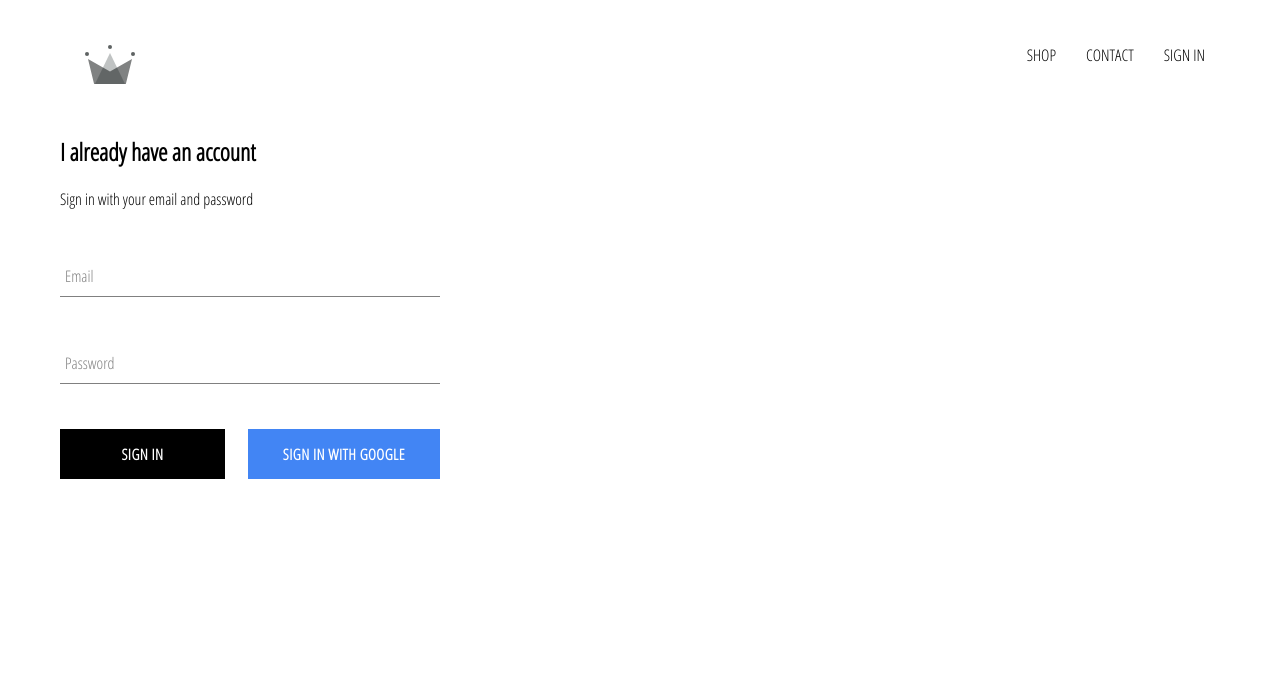
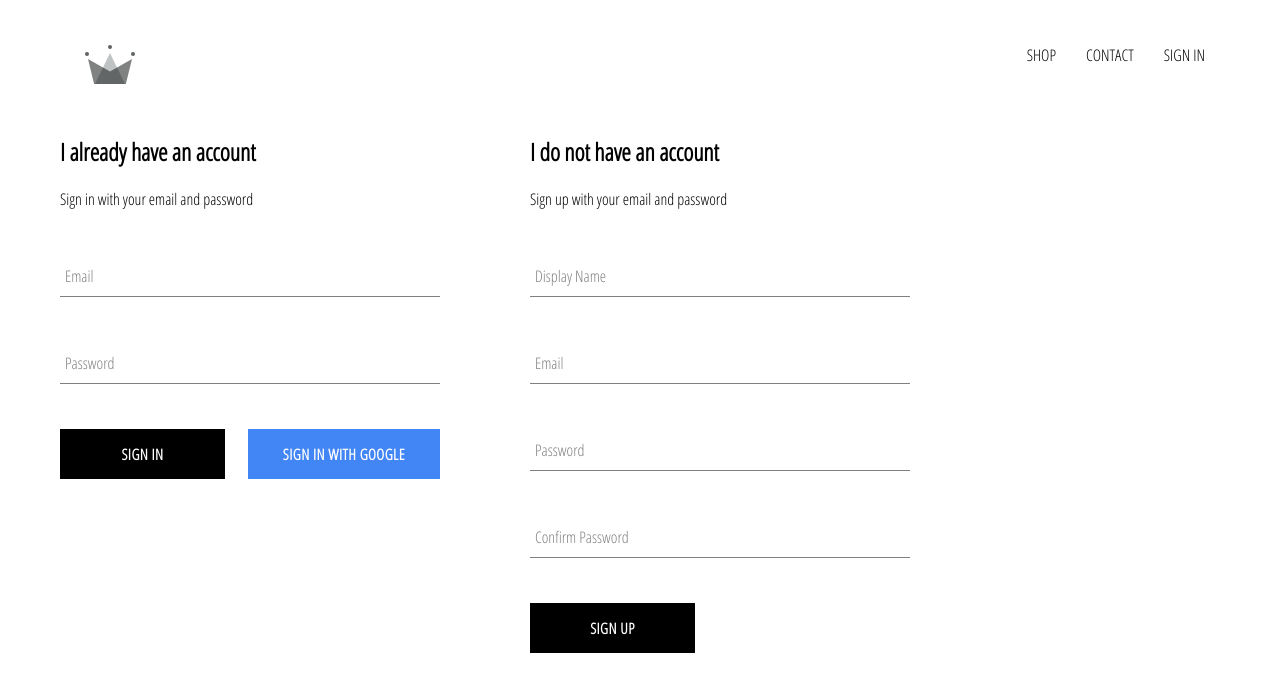
Before and after one commit to stoosmith/crwn-clothing, a React (Create React App) app: page /signin in a window 1280 px wide. Shown: the top 692 px of the page. Built offline with nearby package versions, Linux system fonts and the light colour scheme; no server answers.

Commit message:
sign in component and firebase createUser

```diff
--- a/src/App.js
+++ b/src/App.js
@@ -8,7 +8,7 @@
 import Header from './components/header/header.component';
 import SignInAndSignUpPage from './pages/sign-in-and-sign-up/sign-in-and-sign-up.component';
 import Playground1 from './pages/playground/playground1.component';
-import { auth } from './firebase/firebase.utils';
+import { auth, createUserProfileDocument } from './firebase/firebase.utils';
 
 class App extends React.Component {
   constructor() {
@@ -23,18 +23,32 @@
   unsubscribeFromAuth = null
 
   componentDidMount() {
-  this.unsubscribeFromAuth = auth.onAuthStateChanged(user => {
-    this.setState({ currentUser: user });
+    this.unsubscribeFromAuth = auth.onAuthStateChanged(async userAuth => {
+      /*this.setState({ currentUser: user })*/
+      /*createUserProfileDocument(user);*/
+      if (userAuth) {
+        const userRef = await createUserProfileDocument(userAuth);
 
-    console.log(user);
-  })
+        userRef.onSnapshot(snapShot => {
+          this.setState({
+            currentUser: {
+              id: snapShot.id,
+              ...snapShot.data()
+            }
+          });
+          console.log(this.state);
+        });
+      } else {
+        this.setState({ currentUser: userAuth });
+      }
+    });
   }
 
-componentWillUnmount(){
+  componentWillUnmount() {
     this.unsubscribeFromAuth();
   };
 
-  render () {
+  render() {
     return (
       <div>
         <Header currentUser={this.state.currentUser} />
--- /dev/null
+++ b/src/components/sign-up/sign-up.component.jsx
@@ -0,0 +1,102 @@
+import React from 'react';
+import FormInput from '../form-input/form-input.component';
+import CustomButton from '../custom-button/custom-button.component';
+import { auth, createUserProfileDocument } from '../../firebase/firebase.utils';
+
+import './sign-up.styles.scss';
+
+class SignUp extends React.Component {
+    constructor(){
+        super();
+
+        this.state = {
+            displayName: '',
+            email: '',
+            password: '',
+            confirmPassword: ''
+        }
+    }
+
+handleSubmit = async event => {
+    event.preventDefault();
+
+    const { displayName, email, password, confirmPassword } = this.state;
+
+    if(password !== confirmPassword) {
+        alert("password don't match");
+        return;
+    }
+
+    try {
+        const { user } = await auth.createUserWithEmailAndPassword(email, password);
+
+        await createUserProfileDocument(user, { displayName });
+
+        this.setState( {
+            displayName: '',
+            email: '',
+            password: '',
+            confirmPassword: ''
+        })
+
+    } catch (error) {
+        console.log(error);
+    }
+
+};
+
+handleChange = event => {
+    const {name, value} = event.target;
+
+    this.setState({ [name]: value });
+};
+
+    render() {
+        const { displayName, email, password, confirmPassword } = this.state;
+        return(
+            <div className='sign-up'>
+                <h2 className='title'>I do not have an account</h2>
+                <span>Sign up with your email and password</span>
+                <form className='sign-up-form' onSubmit={this.handleSubmit}>
+                    <FormInput
+                        type='text'
+                        name='displayName'
+                        value={displayName}
+                        onChange={this.handleChange}
+                        label='Display Name'
+                        required
+                        />
+                    <FormInput
+                        type='email'
+                        name='email'
+                        value={email}
+                        onChange={this.handleChange}
+                        label='Email'
+                        required
+                        />
+                    <FormInput
+                        type='password'
+                        name='password'
+                        value={password}
+                        onChange={this.handleChange}
+                        label='Password'
+                        required
+                        />
+                    <FormInput
+                        type='password'
+                        name='confirmPassword'
+                        value={confirmPassword}
+                        onChange={this.handleChange}
+                        label='Confirm Password'
+                        required
+                        />
+                    <CustomButton type='submit'>Sign Up</CustomButton>
+
+                </form>
+            </div>
+        )
+    }
+
+}
+
+export default SignUp;
--- /dev/null
+++ b/src/components/sign-up/sign-up.styles.scss
@@ -0,0 +1,9 @@
+.sign-up {
+    display: flex;
+    flex-direction: column;
+    width: 380px;
+
+    .title {
+        margin: 10px, 0;
+    }
+}
--- a/src/firebase/firebase.utils.js
+++ b/src/firebase/firebase.utils.js
@@ -11,7 +11,33 @@
 	messagingSenderId: "402759210856",
 	appId: "1:402759210856:web:b5b9d1b5b75fe2a429e8dd",
 	measurementId: "G-MJ9GW35YE9"
+};
+
+export const createUserProfileDocument = async (userAuth, additionalData) => {
+	if (!userAuth) return;
+
+	const userRef = firestore.doc(`users/${userAuth.uid}`);
+	const snapShot = await userRef.get();
+
+	if (!snapShot.exists) {
+		const { displayName, email } = userAuth;
+		const createdAt = new Date();
+
+		try {
+			await userRef.set({
+				displayName,
+				email,
+				createdAt,
+				...additionalData
+			});
+		} catch (error) {
+			console.log('error creating user', error.message);
 		}
+	}
+
+	return userRef;
+}
+
 
 firebase.initializeApp(config);
 
--- a/src/pages/sign-in-and-sign-up/sign-in-and-sign-up.component.jsx
+++ b/src/pages/sign-in-and-sign-up/sign-in-and-sign-up.component.jsx
@@ -1,12 +1,14 @@
 import React from 'react';
 
-import SignIn from '../../components/sign-in/sign-in.component'
+import SignIn from '../../components/sign-in/sign-in.component';
+import SignUp from '../../components/sign-up/sign-up.component';
 
 import './sign-in-and-sign-up.styles.scss';
 
 const SignInAndSignUpPage = () => (
     <div className='sign-in-and-sign-up'>
         <SignIn />
+        <SignUp />
     </div>
 )
 
--- a/src/pages/sign-in-and-sign-up/sign-in-and-sign-up.styles.scss
+++ b/src/pages/sign-in-and-sign-up/sign-in-and-sign-up.styles.scss
@@ -0,0 +1,6 @@
+.sign-in-and-sign-up{
+    width: 850px;
+    display: flex;
+    justify-content: space-between;
+    margin: 30px, auto;
+}
```
Also changed, not shown: src/test.js (added, +11 -0 lines). Lines whose indentation alone changed are shown as unchanged.
